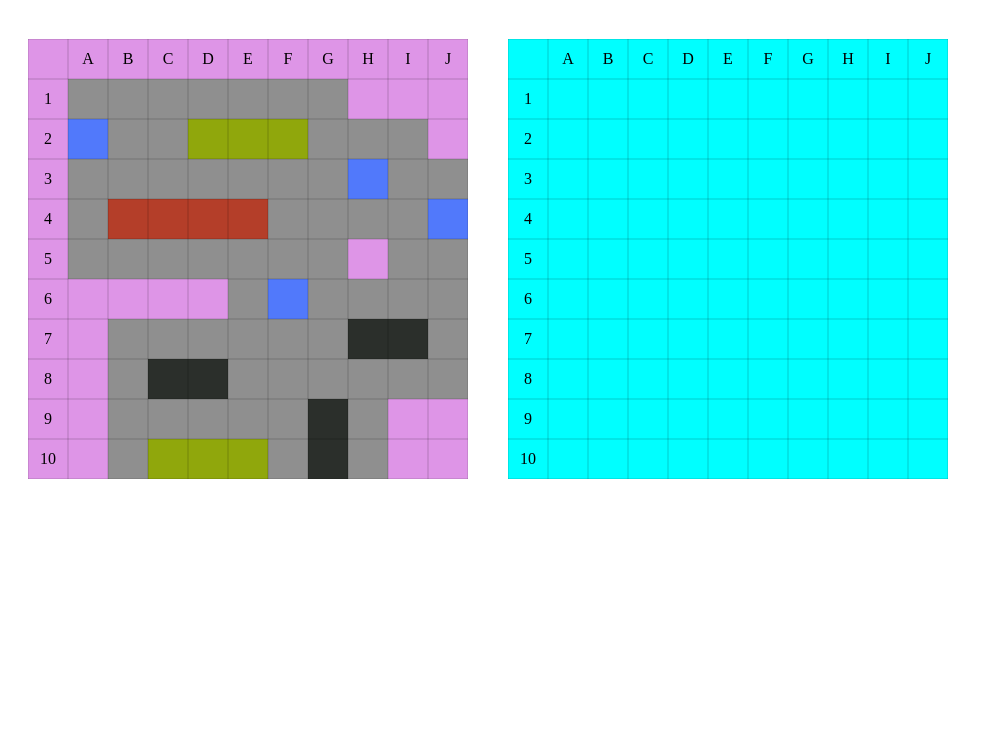
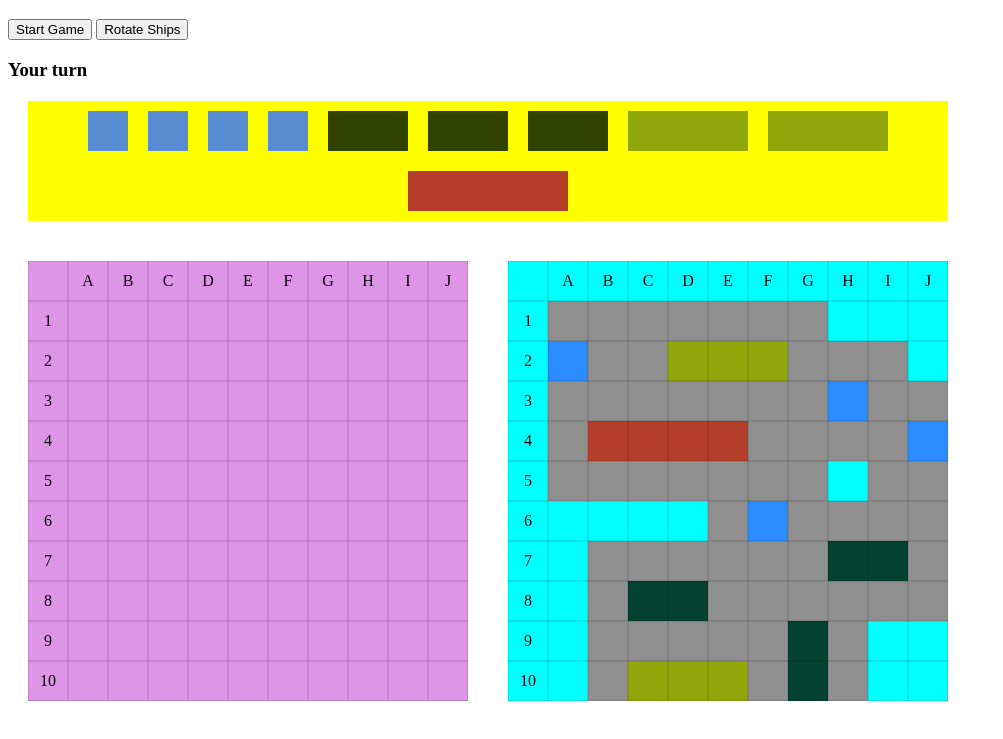
Before and after one commit to Naktis/battleship, a plain HTML site: page index.html in a window 1280 px wide. Shown: the part 61-800 px from the top of the page, without its empty margins (0-1003 px from the left). Drawn offline with Linux system fonts and the light colour scheme.

Commit message:
Add draggable and rotatable ships

```diff
--- a/index.html
+++ b/index.html
@@ -20,56 +20,14 @@
         </div>
       </div>
 
-      <div class="hide">
+      <div class="">
         <button id="start-game-button">Start Game</button>
         <button id="rotate-ships">Rotate Ships</button>
         <h3 id="turn">Your turn</h3>
         <h3 id="result"></h3>
       </div>
 
-      <div class="grid-display hide">
-        <div class="ship one-size-ship" draggable="true">
-          <div id="one-size-0-0"></div>
-        </div>
-        <div class="ship one-size-ship" draggable="true">
-          <div id="one-size-1-0"></div>
-        </div>
-        <div class="ship one-size-ship" draggable="true">
-          <div id="one-size-2-0"></div>
-        </div>
-        <div class="ship one-size-ship" draggable="true">
-          <div id="one-size-3-0"></div>
-        </div>
-
-        <div class="ship two-size-ship" draggable="true">
-          <div id="two-size-0-0"></div>
-          <div id="two-size-0-1"></div>
-        </div>
-        <div class="ship two-size-ship" draggable="true">
-          <div id="two-size-1-0"></div>
-          <div id="two-size-1-1"></div>
-        </div>
-        <div class="ship two-size-ship" draggable="true">
-          <div id="two-size-2-0"></div>
-          <div id="two-size-2-1"></div>
-        </div>
-
-        <div class="ship three-size-ship" draggable="true">
-          <div id="three-size-0-0"></div>
-          <div id="three-size-0-1"></div>
-          <div id="three-size-0-2"></div>
-        </div>
-        <div class="ship three-size-ship" draggable="true">
-          <div id="three-size-1-0"></div>
-          <div id="three-size-1-1"></div>
-          <div id="three-size-1-2"></div>
-        </div>
-
-        <div class="ship four-size-ship" draggable="true">
-          <div id="four-size-0-0"></div>
-          <div id="four-size-0-1"></div>
-          <div id="four-size-0-2"></div>
-        </div>
+      <div class="grid-display">
       </div>
 
       <div class="container">
--- a/js/main.js
+++ b/js/main.js
@@ -4,16 +4,16 @@ document.addEventListener('DOMContentLoaded', () => {
   const displayGrid = document.querySelector('.grid-display');
   const ships = document.querySelectorAll('.ship');
   // todo: ships?
-  const startButton = document.querySelectorAll('#start-game-button');
-  const rotateButton = document.querySelectorAll('#rotate-ships');
-  const turnDisplay = document.querySelectorAll('#turn');
-  const resultDisplay = document.querySelectorAll('#result');
+  const startButton = document.querySelector('#start-game-button');
+  const rotateButton = document.querySelector('#rotate-ships');
+  const turnDisplay = document.querySelector('#turn');
+  const resultDisplay = document.querySelector('#result');
   const squareWidth = 10;
   let userBoard = Array(11).fill(0).map(() => Array(11).fill(0));
   let computerBoard = Array(11).fill(0).map(() => Array(11).fill(0));
 
   // create a board
-  function createBoard(grid, board) {
+  function createBoard(grid, boardName) {
     const emptyDiv = document.createElement('div');
     grid.appendChild(emptyDiv);
 
@@ -32,13 +32,13 @@ document.addEventListener('DOMContentLoaded', () => {
 
       for (let column = 1; column <= 10; column ++) {
         const square = document.createElement('div');
-        square.id = [row, column];
+        square.id = [boardName, row, column];
         grid.appendChild(square);
       }
     }
   }
 
-  function generate(shipSize, shipName) {
+  function generate(shipSize, shipName, boardName) {
     let randomDirection = Math.floor(Math.random() * 2);
 
     const availableStartPos = (function() {
@@ -70,10 +70,10 @@ document.addEventListener('DOMContentLoaded', () => {
     let startPos = availableStartPos[startPosIndex];
 
     let shipObject = {name: shipName, row: startPos[0], column: startPos[1], size: shipSize,  direction: randomDirection};
-    placeShip(computerBoard, shipObject);
+    placeShip(computerBoard, shipObject, boardName);
   }
 
-  function placeShip(board, ship) {
+  function placeShip(board, ship, boardName) {
     let row, column;
     for (let i = 0; i < ship.size; i ++) {
       if (ship.direction === 0) {
@@ -84,43 +84,136 @@ document.addEventListener('DOMContentLoaded', () => {
         column = ship.column + i;
       }
       board[row][column] = 1;
-      document.getElementById(row + ',' + column).classList.remove("unavailable");
-      document.getElementById(row + ',' + column).classList.add("taken", ship.name);
 
-      if (row !== 1) markUnavailable(board, row-1, column);
-      if (row !== 10) markUnavailable(board, row+1, column);
-      if (column !== 1) markUnavailable(board, row, column-1);
-      if (column !== 10) markUnavailable(board, row, column+1);
-      if (row !== 1 && column !== 1) markUnavailable(board, row-1, column-1);
-      if (row !== 1 && column !== 10) markUnavailable(board, row-1, column+1);
-      if (row !== 10 && column !== 10) markUnavailable(board, row+1, column+1);
-      if (row !== 10 && column !== 1) markUnavailable(board, row+1, column-1);
+      document.getElementById(boardName + ',' + row + ',' + column).classList.remove("unavailable");
+      document.getElementById(boardName + ',' + row + ',' + column).classList.add("taken", ship.name);
+
+      if (row !== 1) markUnavailable(board, row-1, column, boardName);
+      if (row !== 10) markUnavailable(board, row+1, column, boardName);
+      if (column !== 1) markUnavailable(board, row, column-1, boardName);
+      if (column !== 10) markUnavailable(board, row, column+1, boardName);
+      if (row !== 1 && column !== 1) markUnavailable(board, row-1, column-1, boardName);
+      if (row !== 1 && column !== 10) markUnavailable(board, row-1, column+1, boardName);
+      if (row !== 10 && column !== 10) markUnavailable(board, row+1, column+1, boardName);
+      if (row !== 10 && column !== 1) markUnavailable(board, row+1, column-1, boardName);
     }
   }
 
-  function markUnavailable(board, row, column) {
-    let square = document.getElementById(row + ',' + column);
+  function markUnavailable(board, row, column, boardName) {
+    let square = document.getElementById(boardName + ',' + row + ',' + column);
       if (!square.classList.contains("taken")) {
         square.classList.add("unavailable");
         board[row][column] = 2;
       }
   }
 
-  createBoard(userGrid, userBoard);
-  createBoard(computerGrid, computerBoard);
+  createBoard(userGrid, "user");
+  createBoard(computerGrid, "computer");
 
-  generate(4, "four-size-ship");
-  generate(3, "three-size-ship");
-  generate(3, "three-size-ship");
-  generate(2, "two-size-ship");
-  generate(2, "two-size-ship");
-  generate(2, "two-size-ship");
-  generate(1, "one-size-ship");
-  generate(1, "one-size-ship");
-  generate(1, "one-size-ship");
-  generate(1, "one-size-ship");
+  generate(4, "four-size-ship", "computer");
+  generate(3, "three-size-ship", "computer");
+  generate(3, "three-size-ship", "computer");
+  generate(2, "two-size-ship", "computer");
+  generate(2, "two-size-ship", "computer");
+  generate(2, "two-size-ship", "computer");
+  generate(1, "one-size-ship", "computer");
+  generate(1, "one-size-ship", "computer");
+  generate(1, "one-size-ship", "computer");
+  generate(1, "one-size-ship", "computer");
 
   console.log(computerBoard);
+
+  //--------------------------------------------------
+
+  function createDraggableShip(ship) {
+    const shipDiv = document.createElement('div');
+    shipDiv.classList.add("ship", ship.name);
+    shipDiv.setAttribute("draggable", "true");
+    shipDiv.id = ship.name + '-' + ship.index;
+
+    for (let i = 0; i < ship.size; i ++) {
+      const squareDiv = document.createElement('div');
+      squareDiv.classList.add(ship.name + "-" + ship.index + "-" + i);
+      shipDiv.appendChild(squareDiv);
+    }
+    displayGrid.appendChild(shipDiv);
+  }
+
+  const shipArray = [
+    {
+      name: "one-size-ship",
+      size: 1,
+      index: 0
+    },
+    {
+      name: "one-size-ship",
+      size: 1,
+      index: 1
+    },
+    {
+      name: "one-size-ship",
+      size: 1,
+      index: 2
+    },
+    {
+      name: "one-size-ship",
+      size: 1,
+      index: 3
+    },
+    {
+      name: "two-size-ship",
+      size: 2,
+      index: 0
+    },
+    {
+      name: "two-size-ship",
+      size: 2,
+      index: 1
+    },
+    {
+      name: "two-size-ship",
+      size: 2,
+      index: 2
+    },
+    {
+      name: "three-size-ship",
+      size: 3,
+      index: 0
+    },
+    {
+      name: "three-size-ship",
+      size: 3,
+      index: 1
+    },
+    {
+      name: "four-size-ship",
+      size: 4,
+      index: 1
+    }
+  ]
+
+  shipArray.forEach(ship => createDraggableShip(ship));
+
+  // -------------------------------------------------
+  // todo: assign styles to elements through js instead of css
+  let isHorizontal = true;
+  function rotateShips() {
+    if (isHorizontal) {
+      shipArray.forEach(ship => {
+        const shipObject = document.getElementById(ship.name + '-' + ship.index);
+        shipObject.classList.toggle(ship.name + "-vertical");
+      })
+      isHorizontal = false;
+    } else {
+      shipArray.forEach(ship => {
+        const shipObject = document.getElementById(ship.name + '-' + ship.index);
+        shipObject.classList.remove(ship.name + "-vertical");
+      })
+      isHorizontal = true;
+    }
+  }
+
+  rotateButton.addEventListener('click', rotateShips);
 })
 
 // 0 - available
--- a/style.css
+++ b/style.css
@@ -2,8 +2,10 @@
   display: flex;
 }
 
+/* todo: responsive boards */
 .grid-user {
   width: 440px;
+  min-width: 440px;
   height: 440px;
   display: flex;
   flex-wrap: wrap;
@@ -13,6 +15,7 @@
 
 .grid-computer {
   width: 440px;
+  min-width: 440px;
   height: 440px;
   display: flex;
   flex-wrap: wrap;
@@ -30,10 +33,12 @@
 }
 
 .grid-display {
-  width: 440px;
-  height: 440px;
+  max-width: 920px;
   margin: 20px;
   background-color: yellow;
+  display: flex;
+  flex-wrap: wrap;
+  justify-content: center;
 }
 
 .ship {
@@ -45,7 +50,7 @@
 }
 
 .one-size-ship {
-  width: 80px;
+  width: 40px;
   background-color: rgba(51, 116, 255, 0.822);
 }
 
@@ -64,10 +69,7 @@
   background-color: rgb(180, 62, 41);
 }
 
-.ship div {
-  width: 40px;
-  height: 40px;
-}
+
 
 .hide {
   display: none;
@@ -76,3 +78,26 @@
 .unavailable {
   background-color: rgb(143, 143, 143);
 }
+
+.ship div {
+  width: 40px;
+  height: 40px;
+}
+
+.two-size-ship-vertical {
+  width: 40px;
+  height: 80px;
+  flex-wrap: wrap;
+}
+
+.three-size-ship-vertical {
+  width: 40px;
+  height: 120px;
+  flex-wrap: wrap;
+}
+
+.four-size-ship-vertical {
+  width: 40px;
+  height: 160px;
+  flex-wrap: wrap;
+}
```
